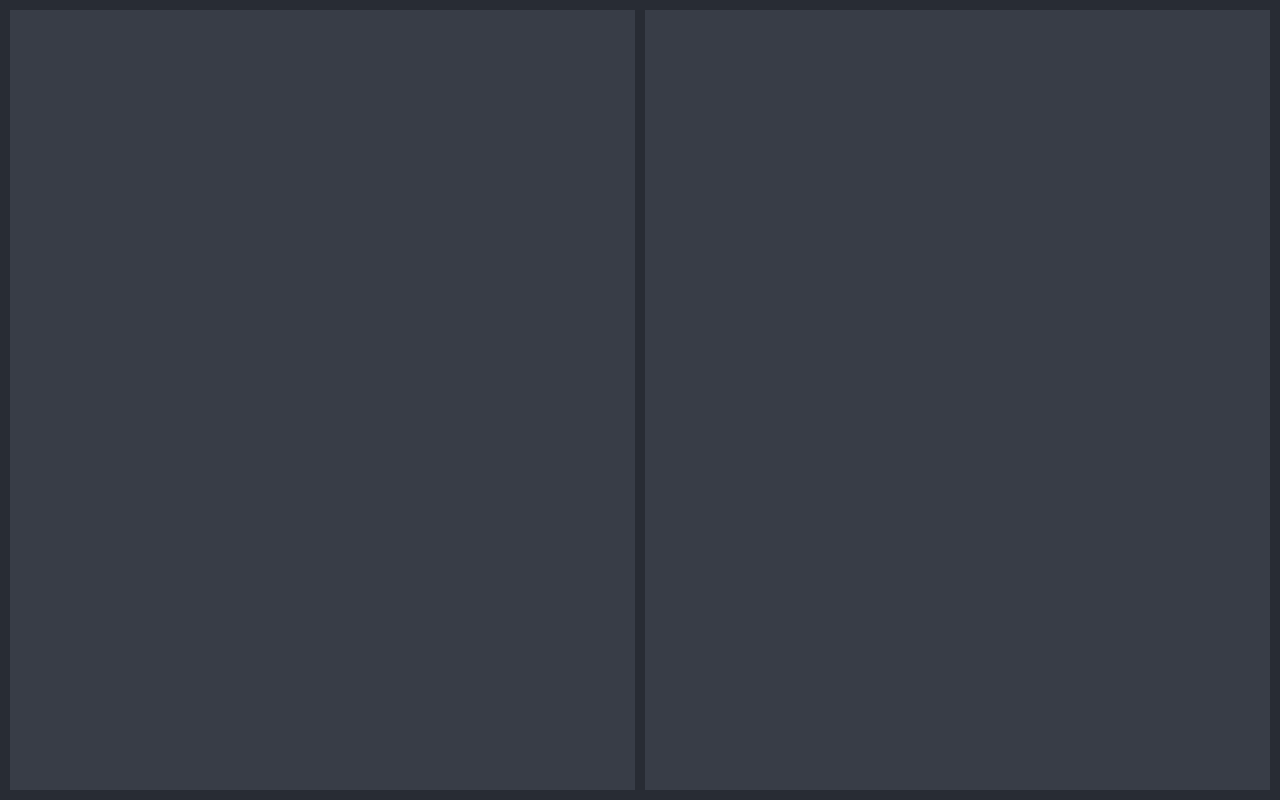
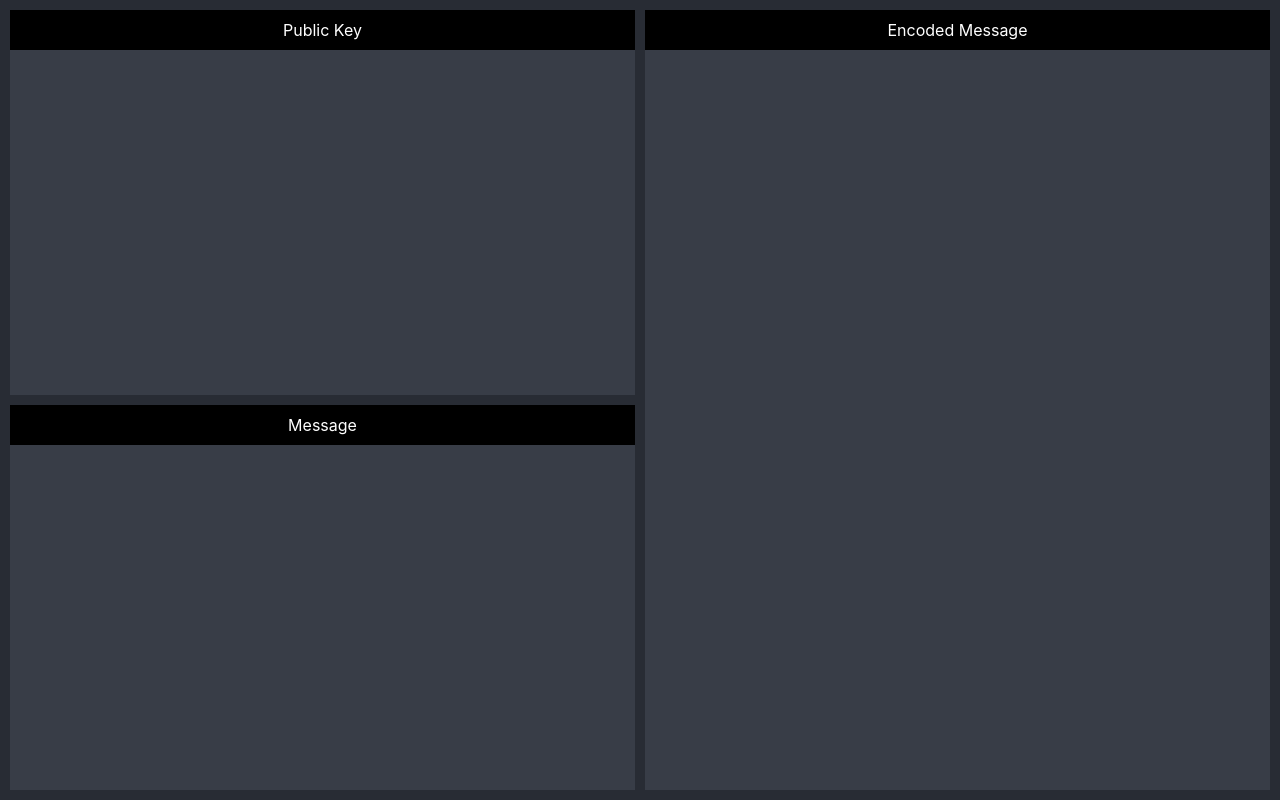
Before and after one commit to siwonia/pgp-generator, a React (Create React App) app: page / in a window 1280 px wide. Built offline with nearby package versions, Linux system fonts and the light colour scheme.

Commit message:
added main layout

```diff
--- a/src/App.tsx
+++ b/src/App.tsx
@@ -1,11 +1,21 @@
 import React from "react";
 import styled from "styled-components";
+import TextArea from "./TextArea";
+import Row from "./Row";
+import Column from "./Column";
 
 function App() {
   return (
     <Main>
-      <Box />
-      <Box />
+      <Row>
+        <Column>
+          <TextArea title="Public Key" />
+          <TextArea title="Message" />
+        </Column>
+        <Column>
+          <TextArea title="Encoded Message" />
+        </Column>
+      </Row>
     </Main>
   );
 }
@@ -13,29 +23,6 @@ function App() {
 export default App;
 
 const Main = styled.div`
-  background-color: #282c34;
+  display: flex;
   min-height: 100vh;
-  display: flex;
-  flex-direction: row;
-  align-items: stretch;
 `;
-
-const Box = styled.textarea`
-  background-color: #383d47;
-  color: #fff;
-  display: flex;
-  flex: 1;
-  padding: 10px;
-  margin-top: 10px;
-  margin-bottom: 10px;
-  margin-left: 10px;
-  border: none;
-  overflow: auto;
-  outline: none;
-  box-shadow: none;
-  resize: none;
-  font-size: 14px;
-  :last-child {
-    margin-right: 10px;
-  }
-`;
--- /dev/null
+++ b/src/Column.tsx
@@ -0,0 +1,21 @@
+import React, { FunctionComponent } from "react";
+import styled from "styled-components";
+
+const Column: FunctionComponent = props => {
+  return <Main children={props.children} />;
+};
+
+export default Column;
+
+const Main = styled.div`
+  display: flex;
+  flex-direction: column;
+  flex: 1;
+  margin: 5px;
+  :first-child {
+    margin-left: 10px;
+  }
+  :last-child {
+    margin-right: 10px;
+  }
+`;
--- /dev/null
+++ b/src/Row.tsx
@@ -0,0 +1,16 @@
+import React, { FunctionComponent } from "react";
+import styled from "styled-components";
+
+const Row: FunctionComponent = props => {
+  return (
+    <Main children={props.children} />
+  );
+}
+
+export default Row;
+
+const Main = styled.div`
+  display: flex;
+  flex-direction: row;
+  flex: 1;
+`;
--- /dev/null
+++ b/src/TextArea.tsx
@@ -0,0 +1,46 @@
+import React, { FunctionComponent } from "react";
+import styled from "styled-components";
+
+interface Props {
+  title: string;
+}
+
+const TextArea: FunctionComponent<Props> = props => {
+  return (
+    <Main>
+      <Header>{props.title}</Header>
+      <Box />
+    </Main>
+  );
+};
+
+export default TextArea;
+
+const Main = styled.div`
+  display: flex;
+  flex-direction: column;
+  flex: 1;
+  margin-top: 5px;
+  margin-bottom: 5px;
+`;
+
+const Header = styled.div`
+  background-color: #000;
+  text-align: center;
+  color: #fff;
+  padding: 10px;
+`;
+
+const Box = styled.textarea`
+  display: flex;
+  flex: 1;
+  background-color: #383d47;
+  color: #fff;
+  padding: 10px;
+  border: none;
+  overflow: auto;
+  outline: none;
+  box-shadow: none;
+  resize: none;
+  font-size: 13px;
+`;
--- a/src/index.css
+++ b/src/index.css
@@ -2,6 +2,7 @@ html, body {
   margin: 0;
   height: 100%;
   overflow: hidden;
+  background-color: #282c34;
   font-family: -apple-system, BlinkMacSystemFont, "Segoe UI", "Roboto", "Oxygen",
     "Ubuntu", "Cantarell", "Fira Sans", "Droid Sans", "Helvetica Neue",
     sans-serif;
```
Also changed, not shown: src/logo.svg (deleted).
